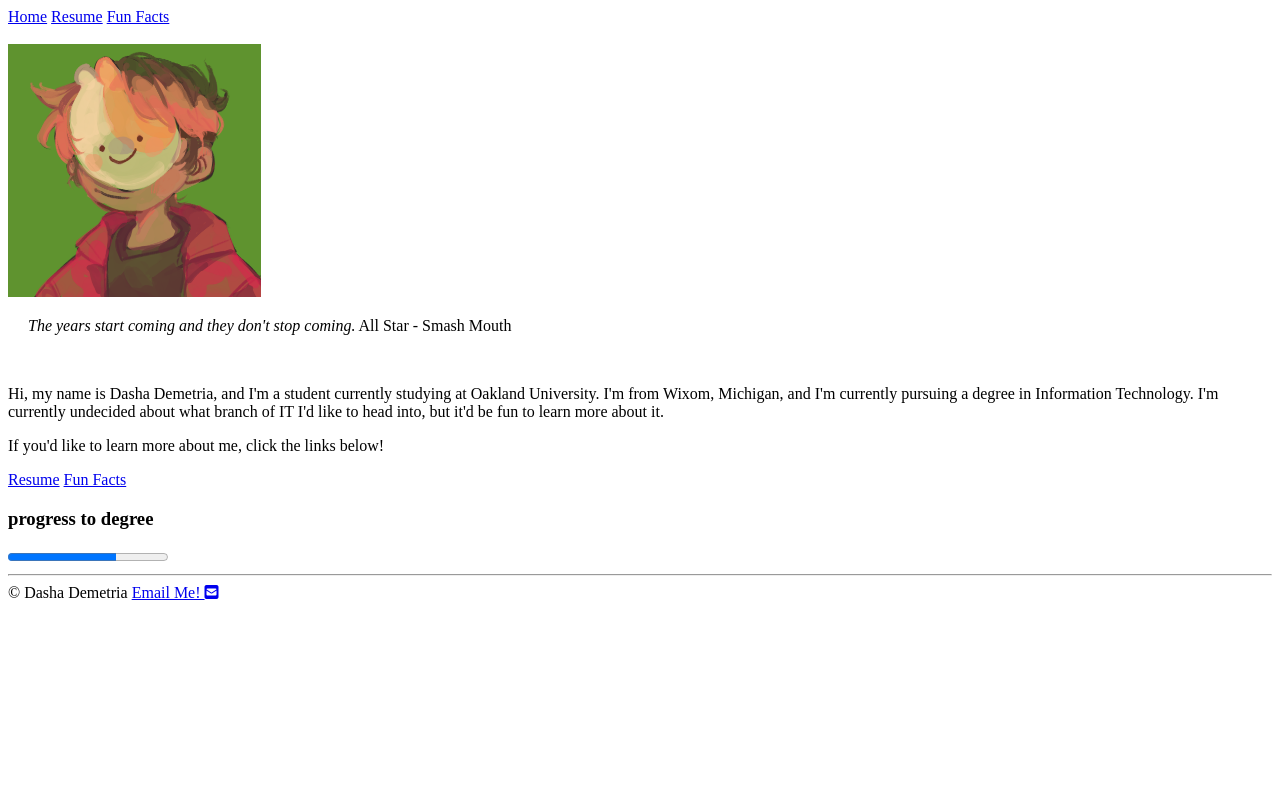
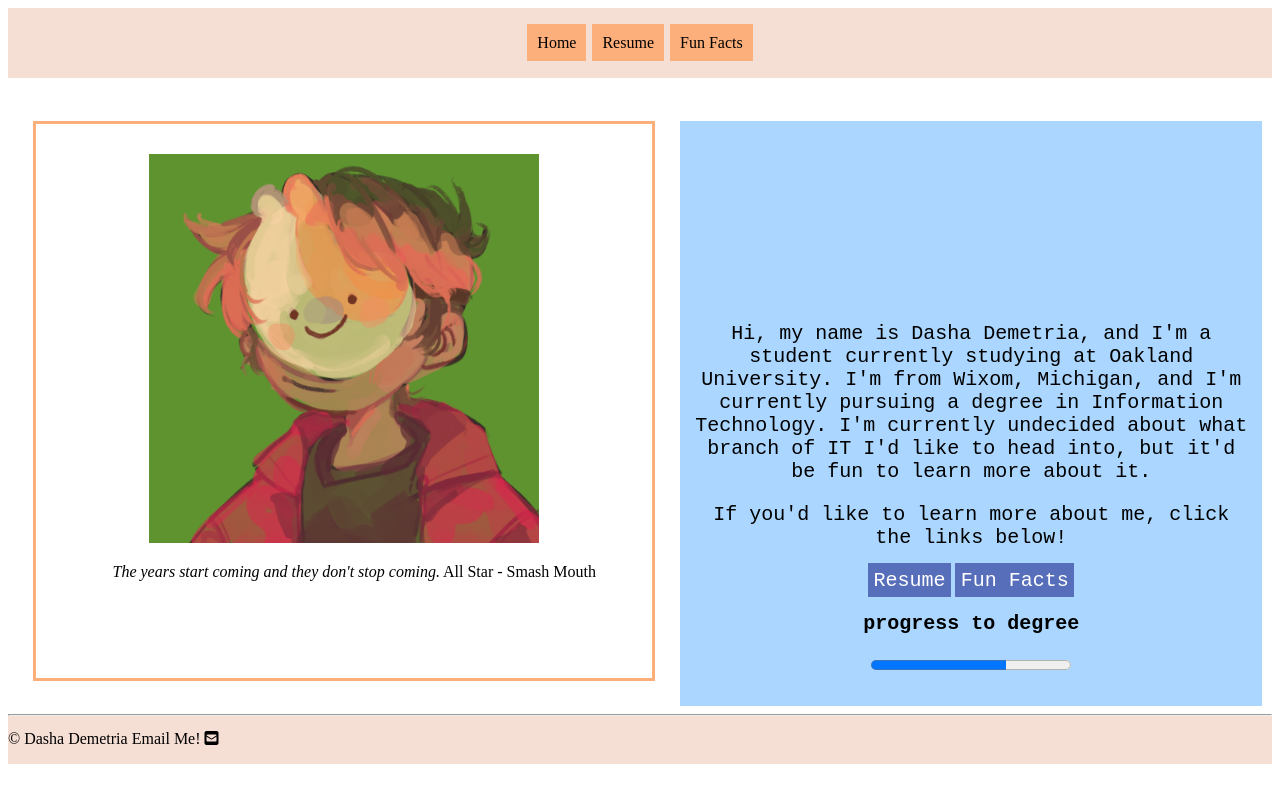
Before and after one commit to BeesOffRice/dashaDemetria_hw2_csi2520_fs2021, a plain HTML site: page index.html in a window 1280 px wide. Drawn offline with Linux system fonts and the light colour scheme.

Commit message:
added styling and edited html code to accomodate styling

```diff
--- /dev/null
+++ b/css/factStyle.css
@@ -0,0 +1,68 @@
+nav{
+    text-align: center;
+    background-color: rgb(245, 222, 212);
+    color:black;
+    height:70px;
+}
+
+.navItems{
+    line-height: 70px;
+    padding:10px;
+    margin:1px;
+    background-color: rgb(253, 175, 123);
+    text-align: center;
+}
+
+.navItems a{
+    color:black;
+    text-decoration: none;
+}
+
+.navItems:hover{
+    background-color: white;
+    color:black;
+}
+
+h1{
+    text-align: center;
+    background-color: rgb(228, 241, 253);
+    margin-top: 0%;
+    font-family:'Trebuchet MS', 'Lucida Sans Unicode', 'Lucida Grande', 'Lucida Sans', Arial, sans-serif;
+}
+
+h3{
+    text-align: center;
+    font-size: 25pt;
+}
+
+main{
+    display:flex;
+}
+
+div{
+    display:inline-block;
+    background-color: rgb(170, 214, 255);
+    padding:1%;
+    margin:5px;
+    text-align: center;
+}
+
+div a{
+    display: block;
+    background-color: rgb(87, 111, 187);
+    color:white;
+    text-decoration: none;
+    padding:5px;
+    margin:3px;
+}
+
+div a:hover{
+    background-color: white;
+    color:black;
+}
+
+footer{
+    background-color: rgb(245, 222, 212);
+    height: 50px;
+    line-height: 30px;
+}
--- /dev/null
+++ b/css/homeStyle.css
@@ -0,0 +1,74 @@
+nav{
+    text-align: center;
+    background-color: rgb(245, 222, 212);
+    color:black;
+    height:70px;
+}
+
+.navItems{
+    line-height: 70px;
+    padding:10px;
+    margin:1px;
+    background-color: rgb(253, 175, 123);
+    text-align: center;
+}
+
+a{
+    color:black;
+    text-decoration: none;
+}
+
+.navItems:hover{
+    background-color: white;
+    color:black;
+}
+
+main{
+    display:flex;
+    text-align: center;
+}
+
+.picture{
+    display:inline-block;
+    text-align: center;
+    border-style: solid;
+    border-color:rgb(253, 175, 123);
+    width:45%;
+    padding: 30px;
+    margin:25px;
+}
+
+.description{
+    display:inline-block;
+    background-color: rgb(170, 214, 255);
+    width:45%;
+    height:560px;
+    margin-right: 10px;
+    margin-top:25px;
+    padding:1%
+}
+
+.description > *{
+    position:relative;
+    top:30%;
+    font-size: 15pt;
+    font-family:'Courier New', Courier, monospace;
+}
+
+.description a{
+    background-color: rgb(87, 111, 187);
+    padding:1%;
+    color:white;
+    text-decoration: none;
+}
+
+.description a:hover{
+    background-color: white;
+    color:black;
+}
+
+footer{
+    background-color: rgb(245, 222, 212);
+    height: 50px;
+    line-height: 30px;
+}
--- /dev/null
+++ b/css/resumeStyle.css
@@ -0,0 +1,56 @@
+nav{
+    text-align: center;
+    background-color: rgb(245, 222, 212);
+    color:black;
+    height:70px;
+}
+
+.navItems{
+    line-height: 70px;
+    padding:10px;
+    margin:1px;
+    background-color: rgb(253, 175, 123);
+    text-align: center;
+}
+
+a{
+    color:black;
+    text-decoration: none;
+}
+
+.navItems:hover{
+    background-color: white;
+    color:black;
+}
+
+main{
+    display: block;
+    border-style: solid;
+    border-color:black;
+    margin:1%;
+    padding:1%;
+}
+
+h1,h2{
+    text-align:center;
+}
+
+div{
+    background-color: rgb(170, 214, 255);
+    padding:2%;
+    border-radius: 10px;
+    font-size: 15pt;
+}
+
+table,tr,td,th{
+    border-width:3px;
+    border-color:rgb(87, 111, 187);
+    border-style:solid;
+    padding:1%;
+}
+
+footer{
+    background-color: rgb(245, 222, 212);
+    height: 50px;
+    line-height: 30px;
+}
--- a/index.html
+++ b/index.html
@@ -2,24 +2,28 @@
 <html>
     <head>
         <script src="https://kit.fontawesome.com/56d7ee2732.js" crossorigin="anonymous"></script>
+        <link rel="stylesheet" href="css/homeStyle.css ">
         <title>Portfolio</title>
         <link rel="icon"  type = "img/png" href="img/favicon.png">
     </head>
     <body>
         <header>
             <nav>
-                <span><a href="index.html">Home</a></span>
-                <span><a href="html/resume.html">Resume</a></span>
-                <span><a href="html/facts.html">Fun Facts</a></span>
+                <span class="navItems"><a href="index.html">Home</a></span>
+                <span class="navItems"><a href="html/resume.html">Resume</a></span>
+                <span class="navItems"><a href="html/facts.html">Fun Facts</a></span>
             </nav>
         </header>
 
         <br>
 
         <main>
-            <img src="img/self_picture.png"width="20%"alt="a picture of the website maker">
+            <div class="picture">
+                <img src="img/self_picture.png"width="70%"alt="a picture of the website maker">
                 <p>&emsp; <cite>The years start coming and they don't stop coming.</cite> All Star - Smash Mouth </p>
-            <br>
+            </div>
+
+            <div class="description">
                 <p>Hi, my name is Dasha Demetria, and I'm a student currently studying
                     at Oakland University. I'm from Wixom, Michigan, and I'm currently pursuing a
                     degree in Information Technology. I'm currently undecided about what branch of IT
@@ -31,6 +35,7 @@
 
                 <h3>progress to degree</h3>
                 <progress value="87" max="128"></progress>
+            </div>
         </main>
 
         <footer>
```
Also changed, not shown: html/facts.html (+6 -6 lines), html/resume.html (+6 -5 lines). Lines whose indentation alone changed are shown as unchanged.
